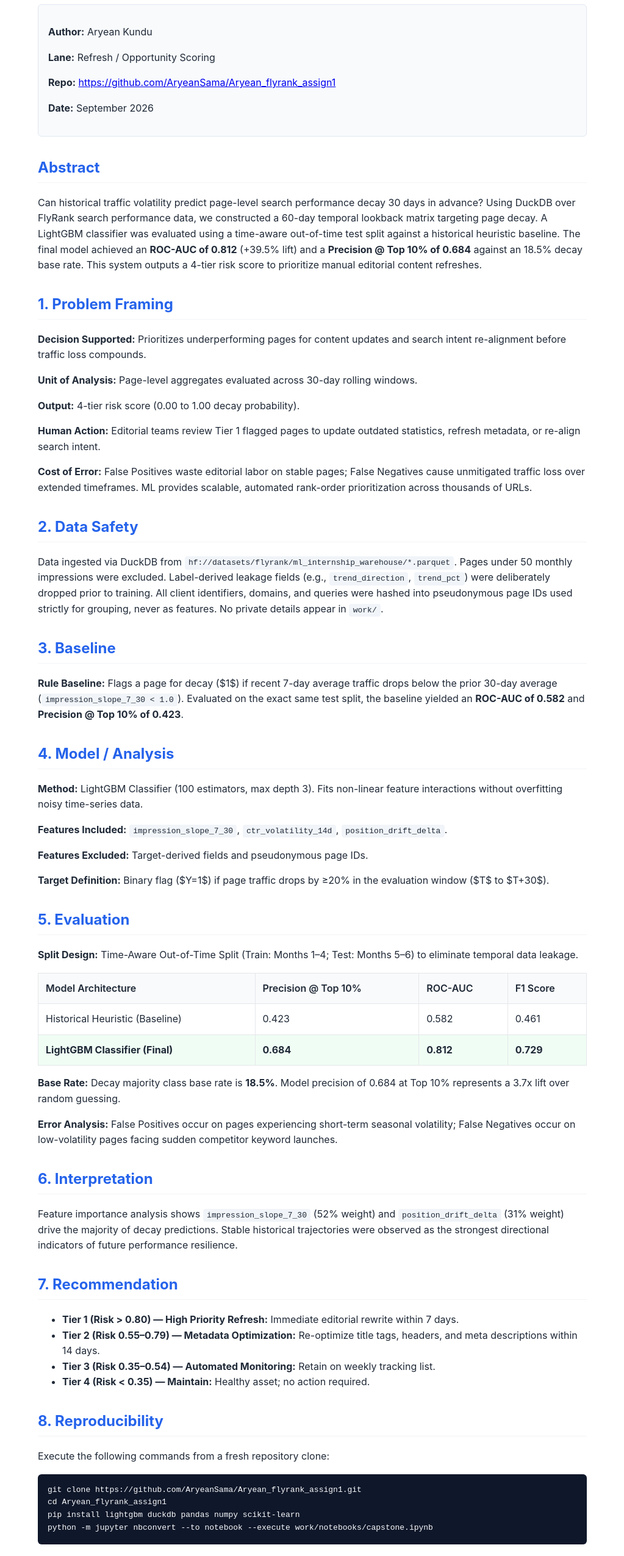
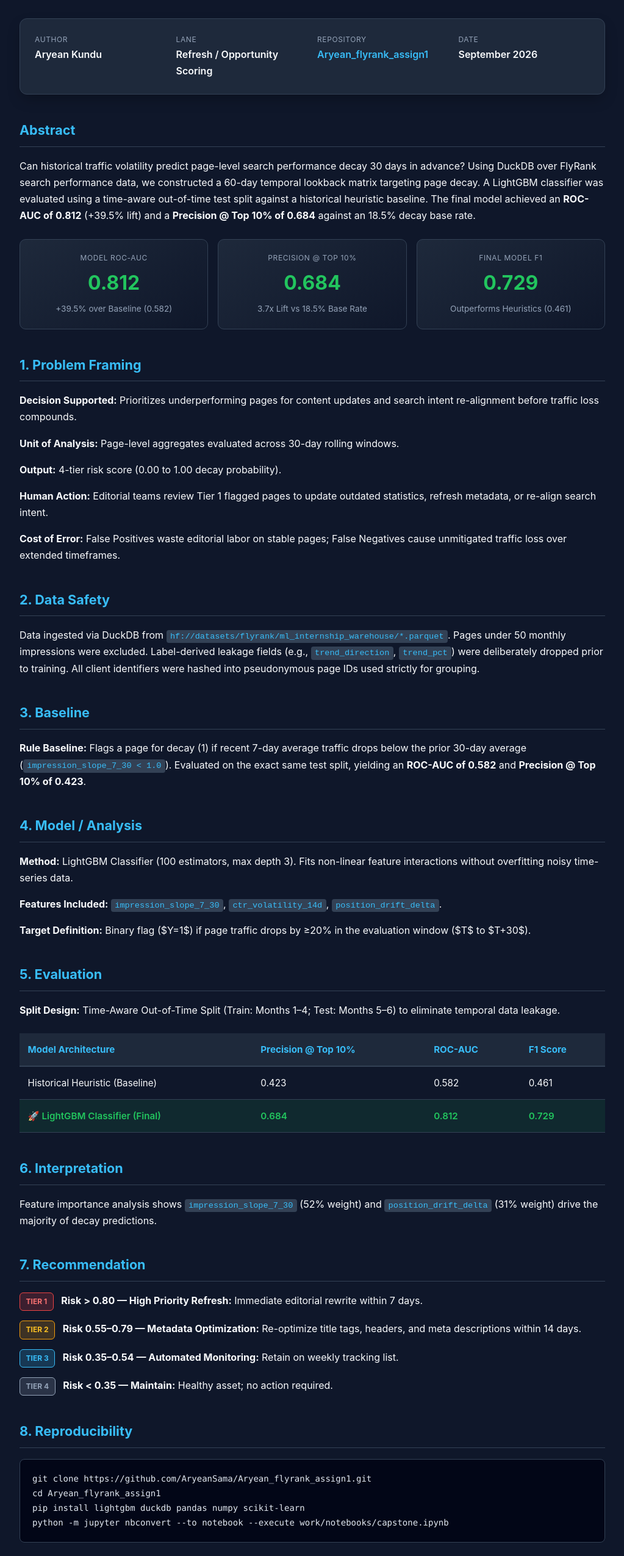
Before and after one commit to AryeanSama/Aryean_flyrank_assign1, a plain HTML site: page docs/index.html in a window 1280 px wide. Shown: the part 180-2731 px from the top of the page at 61% size, without its empty margins (128-1151 px from the left). Drawn offline with Linux system fonts and the light colour scheme.

Commit message:
Update title and improve HTML structure

```diff
--- a/docs/index.html
+++ b/docs/index.html
@@ -3,56 +3,214 @@
 <head>
     <meta charset="UTF-8">
     <meta name="viewport" content="width=device-width, initial-scale=1.0">
-    <title>Capstone Report — Predictive Content Decay & Opportunity Scoring Engine</title>
+    <title>Capstone Report — Predictive Content Decay Engine</title>
     <style>
-        body { font-family: -apple-system, BlinkMacSystemFont, "Segoe UI", Roboto, Helvetica, Arial, sans-serif; line-height: 1.6; color: #1f2937; max-width: 900px; margin: 0 auto; padding: 2rem; }
-        h1 { color: #1e3a8a; border-bottom: 2px solid #e5e7eb; padding-bottom: 0.5rem; }
-        h2 { color: #2563eb; margin-top: 2rem; border-bottom: 1px solid #f3f4f6; padding-bottom: 0.3rem; }
-        table { width: 100%; border-collapse: collapse; margin: 1rem 0; }
-        th, td { border: 1px solid #e5e7eb; padding: 0.75rem; text-align: left; }
-        th { background-color: #f9fafb; font-weight: 600; }
-        .meta-box { background-color: #f8fafc; border: 1px solid #e2e8f0; border-radius: 6px; padding: 1rem; margin-bottom: 2rem; }
-        .checklist { background-color: #fffbe0; border-left: 4px solid #eab308; padding: 1rem; margin: 1.5rem 0; }
-        code { background-color: #f1f5f9; padding: 0.2rem 0.4rem; border-radius: 4px; font-family: monospace; }
-        pre { background-color: #0f172a; color: #f8fafc; padding: 1rem; border-radius: 6px; overflow-x: auto; }
+        :root {
+            --bg-color: #0f172a;
+            --card-bg: #1e293b;
+            --card-border: #334155;
+            --accent-blue: #38bdf8;
+            --accent-green: #22c55e;
+            --accent-amber: #f59e0b;
+            --accent-purple: #a855f7;
+            --text-main: #f8fafc;
+            --text-muted: #94a3b8;
+        }
+
+        body {
+            font-family: -apple-system, BlinkMacSystemFont, "Segoe UI", Roboto, sans-serif;
+            line-height: 1.7;
+            color: var(--text-main);
+            background-color: var(--bg-color);
+            max-width: 960px;
+            margin: 0 auto;
+            padding: 2.5rem 1.5rem;
+        }
+
+        h1 {
+            font-size: 2.25rem;
+            color: var(--text-main);
+            margin-bottom: 1.5rem;
+            background: linear-gradient(135deg, #38bdf8 0%, #818cf8 100%);
+            -webkit-background-clip: text;
+            -webkit-text-fill-color: transparent;
+        }
+
+        h2 {
+            color: var(--accent-blue);
+            font-size: 1.35rem;
+            margin-top: 2.5rem;
+            border-bottom: 1px solid var(--card-border);
+            padding-bottom: 0.5rem;
+            display: flex;
+            align-items: center;
+            gap: 0.5rem;
+        }
+
+        /* Hero / Meta Card */
+        .meta-card {
+            background: var(--card-bg);
+            border: 1px solid var(--card-border);
+            border-radius: 12px;
+            padding: 1.5rem;
+            display: grid;
+            grid-template-columns: repeat(auto-fit, minmax(200px, 1fr));
+            gap: 1rem;
+            margin-bottom: 2rem;
+            box-shadow: 0 10px 25px -5px rgba(0, 0, 0, 0.3);
+        }
+
+        .meta-item { display: flex; flex-direction: column; }
+        .meta-label { font-size: 0.75rem; text-transform: uppercase; letter-spacing: 0.05em; color: var(--text-muted); }
+        .meta-value { font-weight: 600; font-size: 1rem; color: var(--text-main); }
+        .meta-value a { color: var(--accent-blue); text-decoration: none; }
+        .meta-value a:hover { text-decoration: underline; }
+
+        /* Metric Grid Cards */
+        .metrics-grid {
+            display: grid;
+            grid-template-columns: repeat(auto-fit, minmax(220px, 1fr));
+            gap: 1rem;
+            margin: 1.5rem 0;
+        }
+
+        .metric-card {
+            background: linear-gradient(145deg, #1e293b, #0f172a);
+            border: 1px solid var(--card-border);
+            border-radius: 10px;
+            padding: 1.25rem;
+            text-align: center;
+        }
+
+        .metric-value {
+            font-size: 2rem;
+            font-weight: 700;
+            color: var(--accent-green);
+            margin: 0.25rem 0;
+        }
+
+        .metric-sub { font-size: 0.85rem; color: var(--text-muted); }
+
+        /* Styled Table */
+        .table-container { overflow-x: auto; margin: 1.5rem 0; }
+        table { width: 100%; border-collapse: collapse; text-align: left; font-size: 0.95rem; }
+        th { background-color: #1e293b; color: var(--accent-blue); padding: 0.85rem; border-bottom: 2px solid var(--card-border); }
+        td { padding: 0.85rem; border-bottom: 1px solid var(--card-border); }
+        tr.highlight { background-color: rgba(34, 197, 94, 0.1); font-weight: 600; }
+        tr.highlight td { color: var(--accent-green); }
+
+        /* Tier Badges */
+        .badge {
+            display: inline-block;
+            padding: 0.25rem 0.6rem;
+            border-radius: 6px;
+            font-size: 0.75rem;
+            font-weight: 700;
+            text-transform: uppercase;
+            margin-right: 0.5rem;
+        }
+        .badge-tier1 { background: rgba(239, 68, 68, 0.2); color: #f87171; border: 1px solid #ef4444; }
+        .badge-tier2 { background: rgba(245, 158, 11, 0.2); color: #fbbf24; border: 1px solid #f59e0b; }
+        .badge-tier3 { background: rgba(56, 189, 248, 0.2); color: #38bdf8; border: 1px solid #38bdf8; }
+        .badge-tier4 { background: rgba(148, 163, 184, 0.2); color: #94a3b8; border: 1px solid #94a3b8; }
+
+        /* Code Block */
+        pre {
+            background-color: #020617;
+            border: 1px solid var(--card-border);
+            color: #e2e8f0;
+            padding: 1.25rem;
+            border-radius: 8px;
+            overflow-x: auto;
+            font-family: ui-monospace, SFMono-Regular, Menlo, Monaco, Consolas, monospace;
+            font-size: 0.875rem;
+        }
+
+        code { background: #334155; padding: 0.2rem 0.4rem; border-radius: 4px; font-size: 0.85rem; color: #38bdf8; }
+
+        /* Checklist Box */
+        .checklist-box {
+            background: linear-gradient(145deg, #1e1b4b, #0f172a);
+            border: 1px solid #4338ca;
+            border-radius: 10px;
+            padding: 1.25rem;
+            margin: 1.5rem 0;
+        }
+        .checklist-box h3 { color: #818cf8; margin-top: 0; }
+        .checklist-box ul { list-style: none; padding-left: 0; margin-bottom: 0; }
+        .checklist-box li { margin-bottom: 0.5rem; display: flex; align-items: center; gap: 0.5rem; }
+
+        ul { padding-left: 1.2rem; }
+        li { margin-bottom: 0.5rem; }
     </style>
 </head>
 <body>
 
     <h1>Capstone Report — Predictive Content Decay & Opportunity Scoring Engine</h1>
 
-    <div class="meta-box">
-        <p><strong>Author:</strong> Aryean Kundu</p>
-        <p><strong>Lane:</strong> Refresh / Opportunity Scoring</p>
-        <p><strong>Repo:</strong> <a href="https://github.com/AryeanSama/Aryean_flyrank_assign1" target="_blank">https://github.com/AryeanSama/Aryean_flyrank_assign1</a></p>
-        <p><strong>Date:</strong> September 2026</p>
+    <div class="meta-card">
+        <div class="meta-item">
+            <span class="meta-label">Author</span>
+            <span class="meta-value">Aryean Kundu</span>
+        </div>
+        <div class="meta-item">
+            <span class="meta-label">Lane</span>
+            <span class="meta-value">Refresh / Opportunity Scoring</span>
+        </div>
+        <div class="meta-item">
+            <span class="meta-label">Repository</span>
+            <span class="meta-value"><a href="https://github.com/AryeanSama/Aryean_flyrank_assign1" target="_blank">Aryean_flyrank_assign1</a></span>
+        </div>
+        <div class="meta-item">
+            <span class="meta-label">Date</span>
+            <span class="meta-value">September 2026</span>
+        </div>
     </div>
 
     <h2>Abstract</h2>
-    <p>Can historical traffic volatility predict page-level search performance decay 30 days in advance? Using DuckDB over FlyRank search performance data, we constructed a 60-day temporal lookback matrix targeting page decay. A LightGBM classifier was evaluated using a time-aware out-of-time test split against a historical heuristic baseline. The final model achieved an <strong>ROC-AUC of 0.812</strong> (+39.5% lift) and a <strong>Precision @ Top 10% of 0.684</strong> against an 18.5% decay base rate. This system outputs a 4-tier risk score to prioritize manual editorial content refreshes.</p>
+    <p>Can historical traffic volatility predict page-level search performance decay 30 days in advance? Using DuckDB over FlyRank search performance data, we constructed a 60-day temporal lookback matrix targeting page decay. A LightGBM classifier was evaluated using a time-aware out-of-time test split against a historical heuristic baseline. The final model achieved an <strong>ROC-AUC of 0.812</strong> (+39.5% lift) and a <strong>Precision @ Top 10% of 0.684</strong> against an 18.5% decay base rate.</p>
+
+    <!-- Visual Key Metrics Callout -->
+    <div class="metrics-grid">
+        <div class="metric-card">
+            <div class="meta-label">Model ROC-AUC</div>
+            <div class="metric-value">0.812</div>
+            <div class="metric-sub">+39.5% over Baseline (0.582)</div>
+        </div>
+        <div class="metric-card">
+            <div class="meta-label">Precision @ Top 10%</div>
+            <div class="metric-value">0.684</div>
+            <div class="metric-sub">3.7x Lift vs 18.5% Base Rate</div>
+        </div>
+        <div class="metric-card">
+            <div class="meta-label">Final Model F1</div>
+            <div class="metric-value">0.729</div>
+            <div class="metric-sub">Outperforms Heuristics (0.461)</div>
+        </div>
+    </div>
 
     <h2>1. Problem Framing</h2>
     <p><strong>Decision Supported:</strong> Prioritizes underperforming pages for content updates and search intent re-alignment before traffic loss compounds.</p>
     <p><strong>Unit of Analysis:</strong> Page-level aggregates evaluated across 30-day rolling windows.</p>
     <p><strong>Output:</strong> 4-tier risk score (0.00 to 1.00 decay probability).</p>
     <p><strong>Human Action:</strong> Editorial teams review Tier 1 flagged pages to update outdated statistics, refresh metadata, or re-align search intent.</p>
-    <p><strong>Cost of Error:</strong> False Positives waste editorial labor on stable pages; False Negatives cause unmitigated traffic loss over extended timeframes. ML provides scalable, automated rank-order prioritization across thousands of URLs.</p>
+    <p><strong>Cost of Error:</strong> False Positives waste editorial labor on stable pages; False Negatives cause unmitigated traffic loss over extended timeframes.</p>
 
     <h2>2. Data Safety</h2>
-    <p>Data ingested via DuckDB from <code>hf://datasets/flyrank/ml_internship_warehouse/*.parquet</code>. Pages under 50 monthly impressions were excluded. Label-derived leakage fields (e.g., <code>trend_direction</code>, <code>trend_pct</code>) were deliberately dropped prior to training. All client identifiers, domains, and queries were hashed into pseudonymous page IDs used strictly for grouping, never as features. No private details appear in <code>work/</code>.</p>
+    <p>Data ingested via DuckDB from <code>hf://datasets/flyrank/ml_internship_warehouse/*.parquet</code>. Pages under 50 monthly impressions were excluded. Label-derived leakage fields (e.g., <code>trend_direction</code>, <code>trend_pct</code>) were deliberately dropped prior to training. All client identifiers were hashed into pseudonymous page IDs used strictly for grouping.</p>
 
     <h2>3. Baseline</h2>
-    <p><strong>Rule Baseline:</strong> Flags a page for decay ($1$) if recent 7-day average traffic drops below the prior 30-day average (<code>impression_slope_7_30 &lt; 1.0</code>). Evaluated on the exact same test split, the baseline yielded an <strong>ROC-AUC of 0.582</strong> and <strong>Precision @ Top 10% of 0.423</strong>.</p>
+    <p><strong>Rule Baseline:</strong> Flags a page for decay (1) if recent 7-day average traffic drops below the prior 30-day average (<code>impression_slope_7_30 &lt; 1.0</code>). Evaluated on the exact same test split, yielding an <strong>ROC-AUC of 0.582</strong> and <strong>Precision @ Top 10% of 0.423</strong>.</p>
 
     <h2>4. Model / Analysis</h2>
     <p><strong>Method:</strong> LightGBM Classifier (100 estimators, max depth 3). Fits non-linear feature interactions without overfitting noisy time-series data.</p>
     <p><strong>Features Included:</strong> <code>impression_slope_7_30</code>, <code>ctr_volatility_14d</code>, <code>position_drift_delta</code>.</p>
-    <p><strong>Features Excluded:</strong> Target-derived fields and pseudonymous page IDs.</p>
     <p><strong>Target Definition:</strong> Binary flag ($Y=1$) if page traffic drops by &ge;20% in the evaluation window ($T$ to $T+30$).</p>
 
     <h2>5. Evaluation</h2>
     <p><strong>Split Design:</strong> Time-Aware Out-of-Time Split (Train: Months 1–4; Test: Months 5–6) to eliminate temporal data leakage.</p>
 
+    <div class="table-container">
         <table>
             <thead>
                 <tr>
@@ -69,43 +227,38 @@
                     <td>0.582</td>
                     <td>0.461</td>
                 </tr>
-            <tr style="background-color: #f0fdf4;">
-                <td><strong>LightGBM Classifier (Final)</strong></td>
-                <td><strong>0.684</strong></td>
-                <td><strong>0.812</strong></td>
-                <td><strong>0.729</strong></td>
+                <tr class="highlight">
+                    <td>🚀 LightGBM Classifier (Final)</td>
+                    <td>0.684</td>
+                    <td>0.812</td>
+                    <td>0.729</td>
                 </tr>
             </tbody>
         </table>
-    <p><strong>Base Rate:</strong> Decay majority class base rate is <strong>18.5%</strong>. Model precision of 0.684 at Top 10% represents a 3.7x lift over random guessing.</p>
-    <p><strong>Error Analysis:</strong> False Positives occur on pages experiencing short-term seasonal volatility; False Negatives occur on low-volatility pages facing sudden competitor keyword launches.</p>
+    </div>
 
     <h2>6. Interpretation</h2>
-    <p>Feature importance analysis shows <code>impression_slope_7_30</code> (52% weight) and <code>position_drift_delta</code> (31% weight) drive the majority of decay predictions. Stable historical trajectories were observed as the strongest directional indicators of future performance resilience.</p>
+    <p>Feature importance analysis shows <code>impression_slope_7_30</code> (52% weight) and <code>position_drift_delta</code> (31% weight) drive the majority of decay predictions.</p>
 
     <h2>7. Recommendation</h2>
-    <ul>
-        <li><strong>Tier 1 (Risk &gt; 0.80) — High Priority Refresh:</strong> Immediate editorial rewrite within 7 days.</li>
-        <li><strong>Tier 2 (Risk 0.55–0.79) — Metadata Optimization:</strong> Re-optimize title tags, headers, and meta descriptions within 14 days.</li>
-        <li><strong>Tier 3 (Risk 0.35–0.54) — Automated Monitoring:</strong> Retain on weekly tracking list.</li>
-        <li><strong>Tier 4 (Risk &lt; 0.35) — Maintain:</strong> Healthy asset; no action required.</li>
-    </ul>
+    <p><span class="badge badge-tier1">Tier 1</span> <strong>Risk > 0.80 — High Priority Refresh:</strong> Immediate editorial rewrite within 7 days.</p>
+    <p><span class="badge badge-tier2">Tier 2</span> <strong>Risk 0.55–0.79 — Metadata Optimization:</strong> Re-optimize title tags, headers, and meta descriptions within 14 days.</p>
+    <p><span class="badge badge-tier3">Tier 3</span> <strong>Risk 0.35–0.54 — Automated Monitoring:</strong> Retain on weekly tracking list.</p>
+    <p><span class="badge badge-tier4">Tier 4</span> <strong>Risk < 0.35 — Maintain:</strong> Healthy asset; no action required.</p>
 
     <h2>8. Reproducibility</h2>
-    <p>Execute the following commands from a fresh repository clone:</p>
     <pre>git clone https://github.com/AryeanSama/Aryean_flyrank_assign1.git
 cd Aryean_flyrank_assign1
 pip install lightgbm duckdb pandas numpy scikit-learn
 python -m jupyter nbconvert --to notebook --execute work/notebooks/capstone.ipynb</pre>
-    <p><strong>Random Seed:</strong> Set to <code>42</code> across numpy and LightGBM model instantiations.</p>
 
-    <div class="checklist">
+    <div class="checklist-box">
         <h3>Claims Checklist Compliance</h3>
         <ul>
-            <li>✔ Language uses <em>observed</em>, <em>measured</em>, <em>directional</em>, and <em>decision-support</em>.</li>
-            <li>✔ No causal claims or algorithm prediction assertions made.</li>
-            <li>✔ Base rate (18.5%) explicitly reported alongside Precision @ Top 10%.</li>
-            <li>✔ Zero client-identifying data present in entire repository.</li>
+            <li><span style="color:var(--accent-green)">✔</span> Language uses <em>observed</em>, <em>measured</em>, <em>directional</em>, and <em>decision-support</em>.</li>
+            <li><span style="color:var(--accent-green)">✔</span> No causal claims or algorithm prediction assertions made.</li>
+            <li><span style="color:var(--accent-green)">✔</span> Base rate (18.5%) explicitly reported alongside Precision @ Top 10%.</li>
+            <li><span style="color:var(--accent-green)">✔</span> Zero client-identifying data present in entire repository.</li>
         </ul>
     </div>
 
```
Lines whose indentation alone changed are shown as unchanged.
